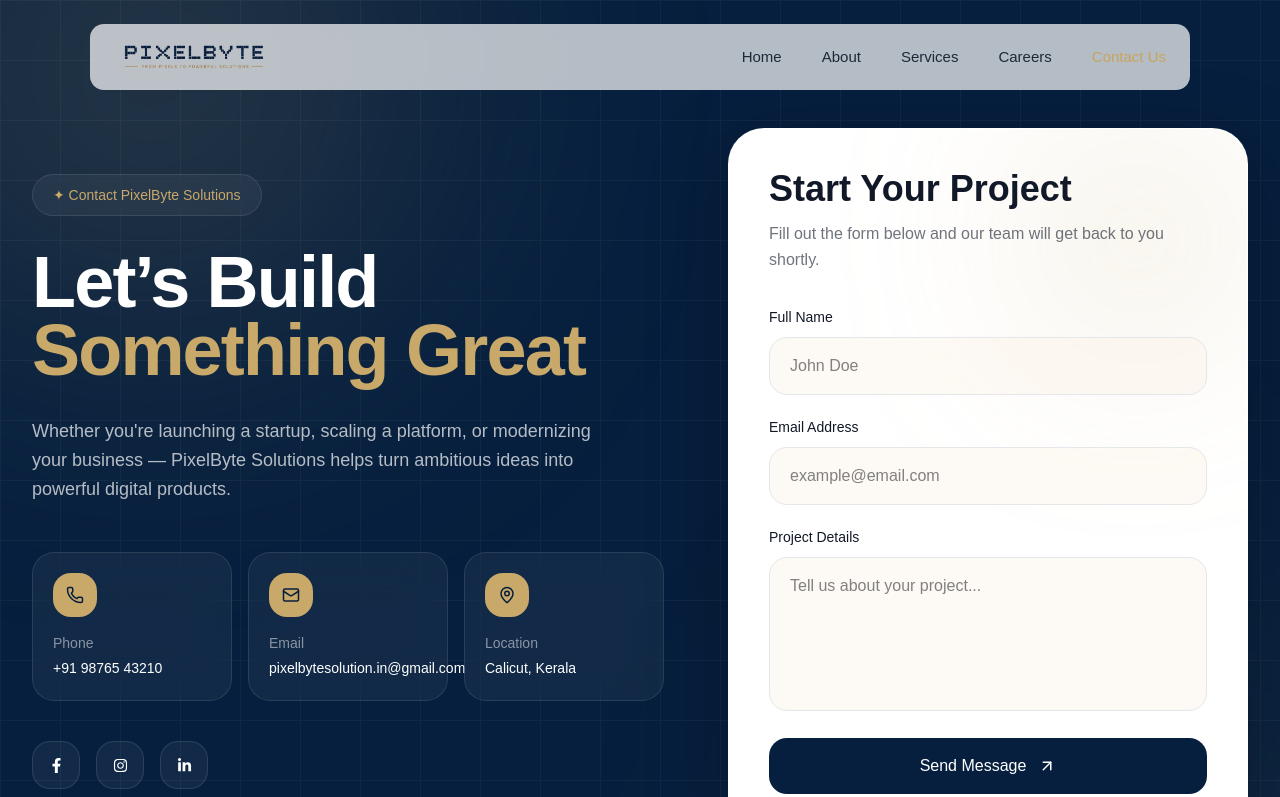
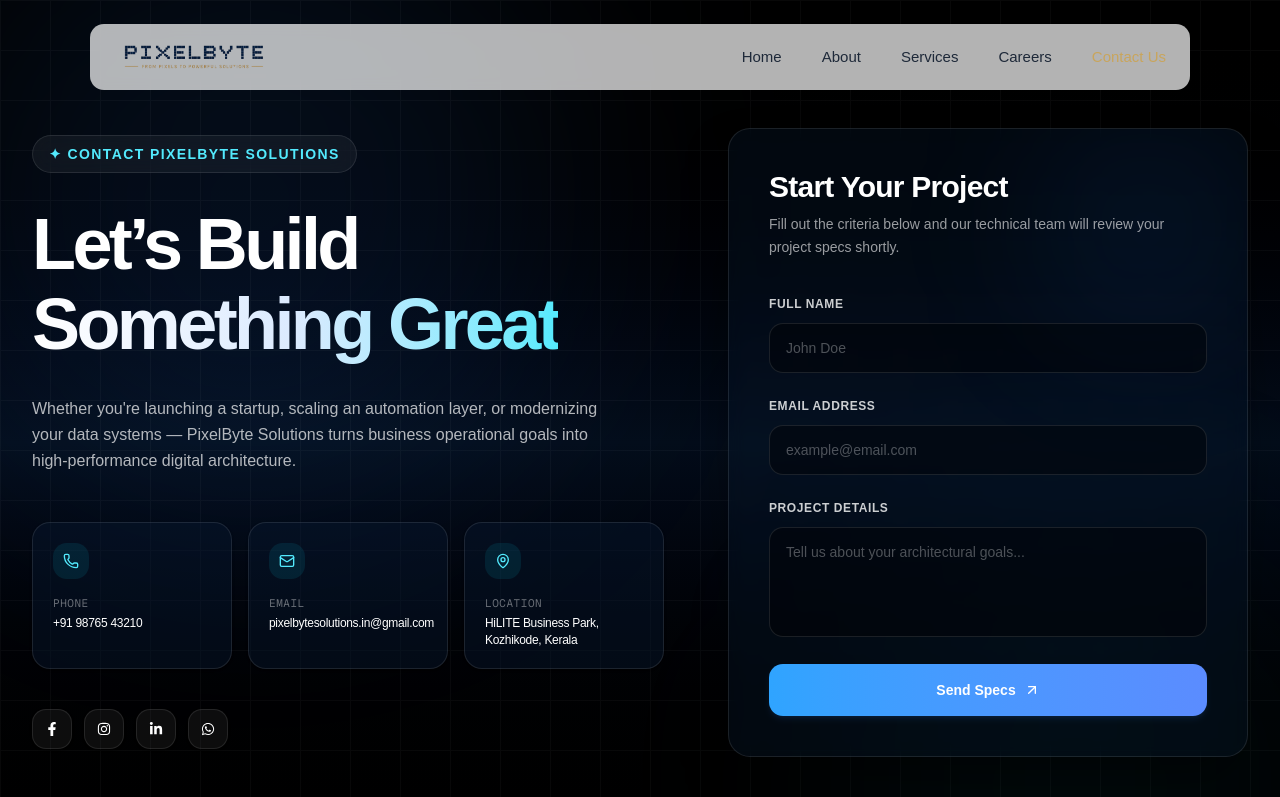
Before and after one commit to pixelbytesolution/pixelbyte-web, a Next.js app: page /contact in a window 1280 px wide. Shown: the top 797 px of the page. Built offline with nearby package versions, Linux system fonts and the light colour scheme; a web font is replaced by a local one.

Commit message:
change in contact section

```diff
--- a/components/contact/ContactSection.tsx
+++ b/components/contact/ContactSection.tsx
@@ -4,14 +4,13 @@ import { motion } from "framer-motion";
 import Container from "../ui/Container";
 import { ArrowUpRight, Mail, Phone, MapPin } from "lucide-react";
 import { useState } from "react";
-import { FaFacebookF, FaInstagram, FaLinkedinIn } from "react-icons/fa";
+import { FaFacebookF, FaInstagram, FaLinkedinIn, FaWhatsapp } from "react-icons/fa";
 
 export default function ContactSection() {
   const [loading, setLoading] = useState(false);
 
   const handleSubmit = async (e: React.FormEvent<HTMLFormElement>) => {
     e.preventDefault();
-
     setLoading(true);
 
     setTimeout(() => {
@@ -21,86 +20,57 @@ export default function ContactSection() {
   };
 
   return (
-    <main className="bg-[#FBF0E3] overflow-hidden">
-      {/* HERO */}
-      <section className="relative py-24 sm:py-28 lg:py-32 overflow-hidden">
-        {/* Background */}
-        <div className="absolute inset-0 bg-[#061F3E]" />
+    <main className="w-full bg-black text-white overflow-hidden">
 
-        {/* Glow Left */}
-        <div
-          className="
-            absolute
-            top-[-180px]
-            left-[-100px]
-            w-[500px]
-            h-[500px]
-            bg-[#C8A96A]/20
-            blur-[140px]
-            rounded-full
-          "
-        />
+      {/* MAIN CONTAINER SECTION */}
+      <section className="relative py-24 sm:py-28 lg:py-32 overflow-hidden bg-gradient-to-b from-black via-[#040d1a] to-black">
+        {/* Dynamic Inner Radial Blue Glows */}
+        <div className="absolute top-[-100px] left-[-50px] w-[600px] h-[600px] bg-blue-500/10 blur-[130px] rounded-full pointer-events-none" />
+        <div className="absolute bottom-[-150px] right-[-50px] w-[500px] h-[500px] bg-cyan-500/5 blur-[120px] rounded-full pointer-events-none" />
 
-        {/* Glow Right */}
-        <div
-          className="
-            absolute
-            bottom-[-220px]
-            right-[-120px]
-            w-[500px]
-            h-[500px]
-            bg-[#C8A96A]/10
-            blur-[160px]
-            rounded-full
-          "
-        />
-
-        {/* Grid */}
+        {/* Digital Line Grid Pattern */}
         <div
           className="
             absolute inset-0
-            opacity-[0.04]
+            opacity-[0.03]
             [background-image:linear-gradient(to_right,#ffffff_1px,transparent_1px),linear-gradient(to_bottom,#ffffff_1px,transparent_1px)]
-            [background-size:60px_60px]
+            [background-size:50px_50px]
+            pointer-events-none
           "
         />
 
         <Container className="relative z-10">
-          <div
-            className="
-              grid
-              lg:grid-cols-[1fr_520px]
-              gap-16
-              items-center
-            "
-          >
-            {/* LEFT SIDE */}
+          <div className="grid lg:grid-cols-[1fr_520px] gap-16 items-center">
+
+            {/* LEFT SIDE CONTENT BLOCK */}
             <motion.div
-              initial={{ opacity: 0, y: 40 }}
+              initial={{ opacity: 0, y: 30 }}
               whileInView={{ opacity: 1, y: 0 }}
               viewport={{ once: true }}
               transition={{ duration: 0.7 }}
             >
-              {/* Badge */}
+              {/* Premium Mixed Badge */}
               <div
                 className="
                   inline-flex
                   items-center
                   gap-2
-                  px-5 py-2.5
+                  px-4 py-2
                   rounded-full
                   border border-white/10
                   bg-white/5
                   backdrop-blur-md
-                  text-sm
-                  font-medium
-                  text-[#C8A96A]
+                  text-xs sm:text-sm
+                  font-semibold
+                  tracking-widest
+                  text-cyan-300
+                  uppercase
                 "
               >
                 ✦ Contact PixelByte Solutions
               </div>
 
-              {/* Heading */}
+              {/* Header Grid */}
               <h1
                 className="
                   mt-8
@@ -108,125 +78,149 @@ export default function ContactSection() {
                   sm:text-6xl
                   lg:text-7xl
                   font-bold
-                  leading-[0.95]
-                  tracking-tight
+                  leading-[1.1]
+                  tracking-tighter
                   text-white
                 "
               >
-                Let’s Build
-                <span className="block text-[#C8A96A]">Something Great</span>
+                Let’s Build <br />
+                <span className="bg-gradient-to-r from-white via-blue-100 to-cyan-300 bg-clip-text text-transparent">
+                  Something Great
+                </span>
               </h1>
 
-              {/* Description */}
-              <p
-                className="
-                  mt-8
-                  max-w-xl
-                  text-base
-                  sm:text-lg
-                  leading-relaxed
-                  text-white/70
-                "
-              >
-                Whether you're launching a startup, scaling a platform, or
-                modernizing your business — PixelByte Solutions helps turn
-                ambitious ideas into powerful digital products.
+              {/* Subdescription text parameters */}
+              <p className="mt-8 max-w-xl text-sm sm:text-base font-light leading-relaxed text-white/70">
+                Whether you&apos;re launching a startup, scaling an automation layer, or modernizing your data systems — PixelByte Solutions turns business operational goals into high-performance digital architecture.
               </p>
 
-              {/* Contact Cards */}
+              {/* Core Information Info Cards (Deep Blue Blocks) */}
               <div className="mt-12 grid sm:grid-cols-3 gap-4">
                 {[
                   {
-                    icon: <Phone size={18} />,
+                    icon: <Phone size={16} />,
                     title: "Phone",
                     value: "+91 98765 43210",
+                    link: "tel:+919876543210",
                   },
                   {
-                    icon: <Mail size={18} />,
+                    icon: <Mail size={16} />,
                     title: "Email",
-                    value: "pixelbytesolution.in@gmail.com",
+                    value: "pixelbytesolutions.in@gmail.com",
+                    link: "mailto:pixelbytesolutions.in@gmail.com",
                   },
                   {
-                    icon: <MapPin size={18} />,
+                    icon: <MapPin size={16} />,
                     title: "Location",
-                    value: "Calicut, Kerala",
+                    value: "HiLITE Business Park, Kozhikode, Kerala",
+                    link: "https://share.google/WwODL6tEinUmWUo9w"
                   },
-                ].map((item, index) => (
-                  <motion.div
+                ].map((item, index) => {
+                  return item.link ? (
+                    <motion.a
 	                      key={index}
-                    whileHover={{
-                      y: -8,
-                    }}
+	                      href={item.link}
+	                      target={item.link.startsWith("http") ? "_blank" : undefined}
+	                      rel={item.link.startsWith("http") ? "noopener noreferrer" : undefined}
+                      whileHover={{ y: -6, borderColor: "rgba(34, 211, 238, 0.3)" }}
                       className="
-                      rounded-3xl
+                        rounded-2xl
+                        bg-[#081B34]/40
                         border border-white/10
-                      bg-white/5
-                      backdrop-blur-xl
                         p-5
+                        text-white
+                        shadow-sm
+                        transition-all duration-300
+                        cursor-pointer block
                       "
                     >
                       <div
                         className="
-                        w-11 h-11
-                        rounded-2xl
-                        bg-[#C8A96A]
-                        text-[#061F3E]
+                          w-9 h-9
+                          rounded-xl
+                          bg-cyan-400/10
+                          text-cyan-300
                           flex items-center justify-center
                         "
                       >
                         {item.icon}
                       </div>
 
-                    <p className="mt-4 text-sm text-white/50">{item.title}</p>
-
-                    <h3
+                      <p className="mt-4 text-[11px] font-mono tracking-wider uppercase text-white/40">{item.title}</p>
+                      <h3 className="mt-1 text-xs sm:text-xs font-medium tracking-tight text-white leading-snug">
+                        {item.value}
+                      </h3>
+                    </motion.a>
+                  ) : (
+                    <motion.div
+                      key={index}
+                      whileHover={{ y: -6, borderColor: "rgba(34, 211, 238, 0.3)" }}
                       className="
-                        mt-1
-                        text-sm
-                        font-medium
+                        rounded-2xl
+                        bg-[#081B34]/40
+                        border border-white/10
+                        p-5
                         text-white
-                        leading-relaxed
+                        shadow-sm
+                        transition-all duration-300
                       "
                     >
+                      <div
+                        className="
+                          w-9 h-9
+                          rounded-xl
+                          bg-cyan-400/10
+                          text-cyan-300
+                          flex items-center justify-center
+                        "
+                      >
+                        {item.icon}
+                      </div>
+
+                      <p className="mt-4 text-[11px] font-mono tracking-wider uppercase text-white/40">{item.title}</p>
+                      <h3 className="mt-1 text-xs sm:text-xs font-medium tracking-tight text-white leading-snug">
                         {item.value}
                       </h3>
                     </motion.div>
-                ))}
+                  );
+                })}
               </div>
 
-              {/* Social */}
-              <div className="mt-10 flex items-center gap-4">
+              {/* Social Channels Link Row */}
+              <div className="mt-10 flex items-center gap-3">
                 {[
-                  <FaFacebookF size={15} />,
-                  <FaInstagram size={15} />,
-                  <FaLinkedinIn size={15} />,
-                ].map((icon, index) => (
-                  <motion.div
-                    key={index}
-                    whileHover={{
-                      scale: 1.08,
-                      y: -4,
-                    }}
+                  { icon: <FaFacebookF size={14} />, href: "https://www.facebook.com/" },
+                  { icon: <FaInstagram size={14} />, href: "https://www.instagram.com/pixel_byte_solutions" },
+                  { icon: <FaLinkedinIn size={14} />, href: "https://www.linkedin.com/" },
+                  { icon: <FaWhatsapp size={14}/>, href: "https://wa.me/919061334391"}
+                ].map((item) => (
+                  <motion.a
+                    key={item.href}
+                    href={item.href}
+                    target="_blank"
+                    rel="noopener noreferrer"
+                    whileHover={{ scale: 1.05, y: -3 }}
                     className="
-                      w-12 h-12
-                      rounded-2xl
+                      w-10 h-10
+                      rounded-xl
                       border border-white/10
                       bg-white/5
                       text-white
                       flex items-center justify-center
                       cursor-pointer
-                      hover:bg-[#C8A96A]
-                      hover:text-[#061F3E]
+                      hover:bg-cyan-400
+                      hover:text-black
                       transition-all duration-300
+                      shadow-sm
                     "
                   >
-                    {icon}
-                  </motion.div>
+                    {item.icon}
+                  </motion.a>
                 ))}
               </div>
             </motion.div>
 
-            {/* FORM CARD */}
+            {/* INTERACTIVE INPUT FORM CARD (Cinematic Navy/Dark Card) */}
             <motion.div
               initial={{ opacity: 0, y: 40 }}
               whileInView={{ opacity: 1, y: 0 }}
@@ -234,63 +228,35 @@ export default function ContactSection() {
               transition={{ duration: 0.8 }}
               className="
                 relative
-                rounded-[36px]
+                rounded-3xl
                 border border-white/10
-                bg-white
+                bg-[#081B34]/30
+                backdrop-blur-sm
                 p-8
                 sm:p-10
-                shadow-[0_20px_80px_rgba(0,0,0,0.25)]
+                shadow-2xl shadow-black/50
                 overflow-hidden
               "
             >
-              {/* Glow */}
-              <div
-                className="
-                  absolute
-                  top-0
-                  right-0
-                  w-[220px]
-                  h-[220px]
-                  bg-[#C8A96A]/20
-                  blur-[100px]
-                  rounded-full
-                "
-              />
+              {/* Internal decorative blend filter glow */}
+              <div className="absolute top-0 right-0 w-[200px] h-[200px] bg-blue-500/10 blur-[80px] rounded-full pointer-events-none" />
 
               <div className="relative z-10">
-                {/* Heading */}
-                <h2
-                  className="
-                    text-3xl
-                    sm:text-4xl
-                    font-bold
-                    text-[#111827]
-                  "
-                >
+                <h2 className="text-2xl sm:text-3xl font-bold text-white tracking-tight">
                   Start Your Project
                 </h2>
 
-                <p
-                  className="
-                    mt-3
-                    text-sm
-                    sm:text-base
-                    leading-relaxed
-                    text-[#111827]/60
-                  "
-                >
-                  Fill out the form below and our team will get back to you
-                  shortly.
+                <p className="mt-2 text-xs sm:text-sm font-light leading-relaxed text-white/60">
+                  Fill out the criteria below and our technical team will review your project specs shortly.
                 </p>
 
-                {/* FORM */}
+                {/* PROJECT DATA INPUT PROTOCOLS */}
                 <form onSubmit={handleSubmit} className="mt-8 space-y-5">
-                  {/* Name */}
+                  {/* Name field */}
                   <div>
-                    <label className="text-sm font-medium text-[#111827]">
+                    <label className="text-xs font-semibold tracking-wider uppercase text-white/80">
                       Full Name
                     </label>
-
                     <input
                       type="text"
                       required
@@ -298,24 +264,27 @@ export default function ContactSection() {
                       className="
                         mt-2
                         w-full
-                        rounded-2xl
-                        border border-gray-200
-                        bg-[#FBF0E3]/40
-                        px-5 py-4
+                        text-sm
+                        font-light
+                        rounded-xl
+                        border border-white/10
+                        bg-black/40
+                        px-4 py-3.5
+                        text-white
+                        placeholder-white/30
                         outline-none
-                        focus:border-[#C8A96A]
-                        focus:bg-[#FBF0E3]/70
+                        focus:border-cyan-400
+                        focus:bg-black/60
                         transition-all
                       "
                     />
                   </div>
 
-                  {/* Email */}
+                  {/* Email field */}
                   <div>
-                    <label className="text-sm font-medium text-[#111827]">
+                    <label className="text-xs font-semibold tracking-wider uppercase text-white/80">
                       Email Address
                     </label>
-
                     <input
                       type="email"
                       required
@@ -323,97 +292,91 @@ export default function ContactSection() {
                       className="
                         mt-2
                         w-full
-                        rounded-2xl
-                        border border-gray-200
-                        bg-[#FBF0E3]/40
-                        px-5 py-4
+                        text-sm
+                        font-light
+                        rounded-xl
+                        border border-white/10
+                        bg-black/40
+                        px-4 py-3.5
+                        text-white
+                        placeholder-white/30
                         outline-none
-                        focus:border-[#C8A96A]
-                        focus:bg-[#FBF0E3]/70
+                        focus:border-cyan-400
+                        focus:bg-black/60
                         transition-all
                       "
                     />
                   </div>
 
-                  {/* Message */}
+                  {/* Message field */}
                   <div>
-                    <label className="text-sm font-medium text-[#111827]">
+                    <label className="text-xs font-semibold tracking-wider uppercase text-white/80">
                       Project Details
                     </label>
-
                     <textarea
                       required
-                      rows={5}
-                      placeholder="Tell us about your project..."
+                      rows={4}
+                      placeholder="Tell us about your architectural goals..."
                       className="
                         mt-2
                         w-full
-                        rounded-2xl
-                        border border-gray-200
-                        bg-[#FBF0E3]/40
-                        px-5 py-4
+                        text-sm
+                        font-light
+                        rounded-xl
+                        border border-white/10
+                        bg-black/40
+                        px-4 py-3.5
+                        text-white
+                        placeholder-white/30
                         outline-none
                         resize-none
-                        focus:border-[#C8A96A]
-                        focus:bg-[#FBF0E3]/70
+                        focus:border-cyan-400
+                        focus:bg-black/60
                         transition-all
                       "
                     />
                   </div>
 
-                  {/* Submit */}
+                  {/* Submittal Trigger button */}
                   <motion.button
-                    whileHover={{
-                      scale: 1.02,
-                    }}
-                    whileTap={{
-                      scale: 0.98,
-                    }}
+                    whileHover={{ scale: 1.02 }}
+                    whileTap={{ scale: 0.98 }}
                     disabled={loading}
                     className="
                       mt-4
                       w-full
-                      rounded-2xl
-                      bg-[#061F3E]
+                      rounded-xl
+                      bg-gradient-to-r from-[#2FA4FF] to-[#5B8CFF]
                       px-6 py-4
                       text-white
-                      font-medium
-                      flex items-center justify-center gap-3
-                      hover:bg-[#0B2C56]
+                      text-sm
+                      font-semibold
+                      flex items-center justify-center gap-2
+                      hover:opacity-90
                       transition-all duration-300
+                      shadow-md shadow-blue-500/10
                     "
                   >
                     {loading ? (
                       <>
                         <motion.div
-                          animate={{
-                            rotate: 360,
-                          }}
-                          transition={{
-                            repeat: Infinity,
-                            duration: 1,
-                            ease: "linear",
-                          }}
-                          className="
-                            w-5 h-5
-                            rounded-full
-                            border-2
-                            border-white
-                            border-t-transparent
-                          "
+                          animate={{ rotate: 360 }}
+                          transition={{ repeat: Infinity, duration: 1, ease: "linear" }}
+                          className="w-4 h-4 rounded-full border-2 border-white border-t-transparent"
                         />
-                        Sending Message...
+                        Verifying Connection...
                       </>
                     ) : (
                       <>
-                        Send Message
-                        <ArrowUpRight size={18} />
+                        Send Specs
+                        <ArrowUpRight size={16} />
                       </>
                     )}
                   </motion.button>
                 </form>
               </div>
             </motion.div>
+
           </div>
         </Container>
       </section>
```
Lines whose indentation alone changed are shown as unchanged.
